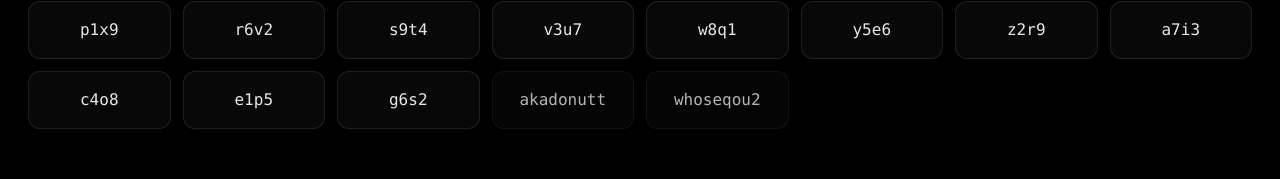
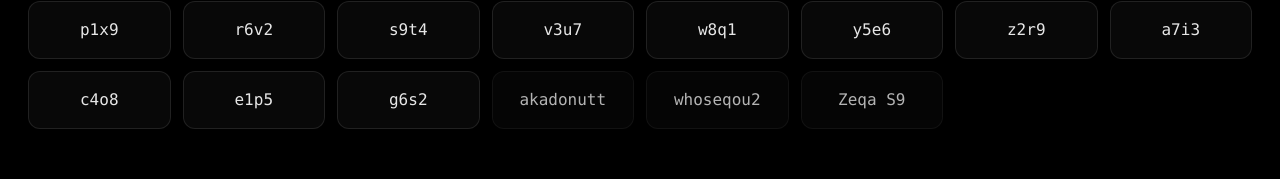
Before and after one commit to qou2/qou2, a Next.js app: page /xbox-accounts in a window 1280 px wide. Shown: the part 1077-1256 px from the top of the page. Built offline with nearby package versions, Linux system fonts and the light colour scheme.

Commit message:
Update page.tsx

```diff
--- a/app/xbox-accounts/page.tsx
+++ b/app/xbox-accounts/page.tsx
@@ -103,6 +103,7 @@ export default function XboxAccountsPage() {
     "g6s2",
     "akadonutt",
     "whoseqou2",
+    "Zeqa S9",
   ]
 
   const filteredAccounts = xboxAccounts.filter((account) => {
```
